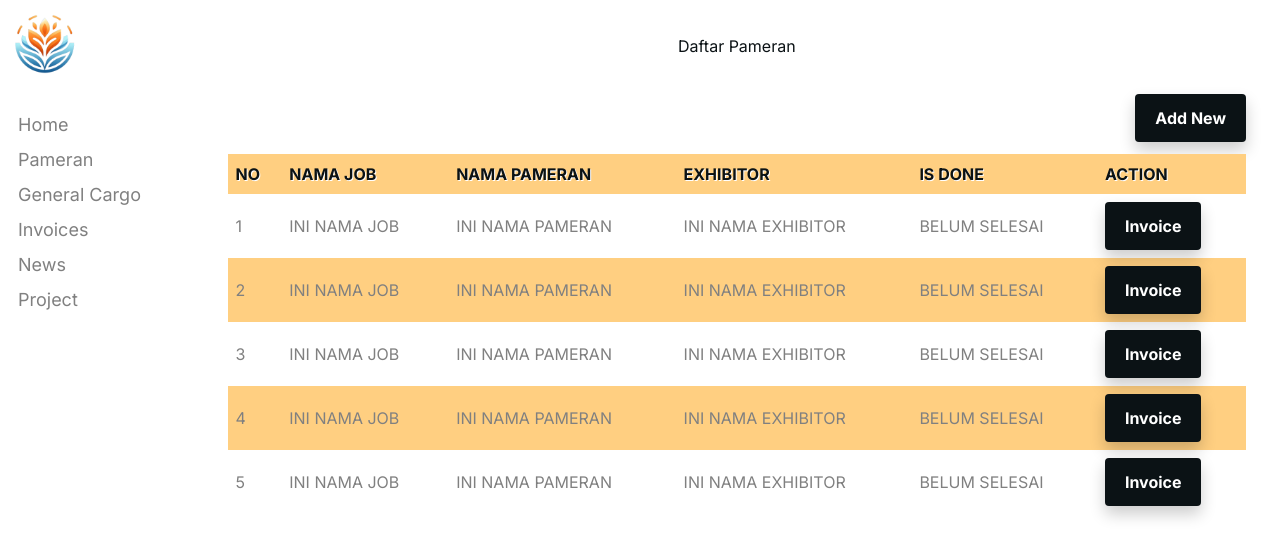
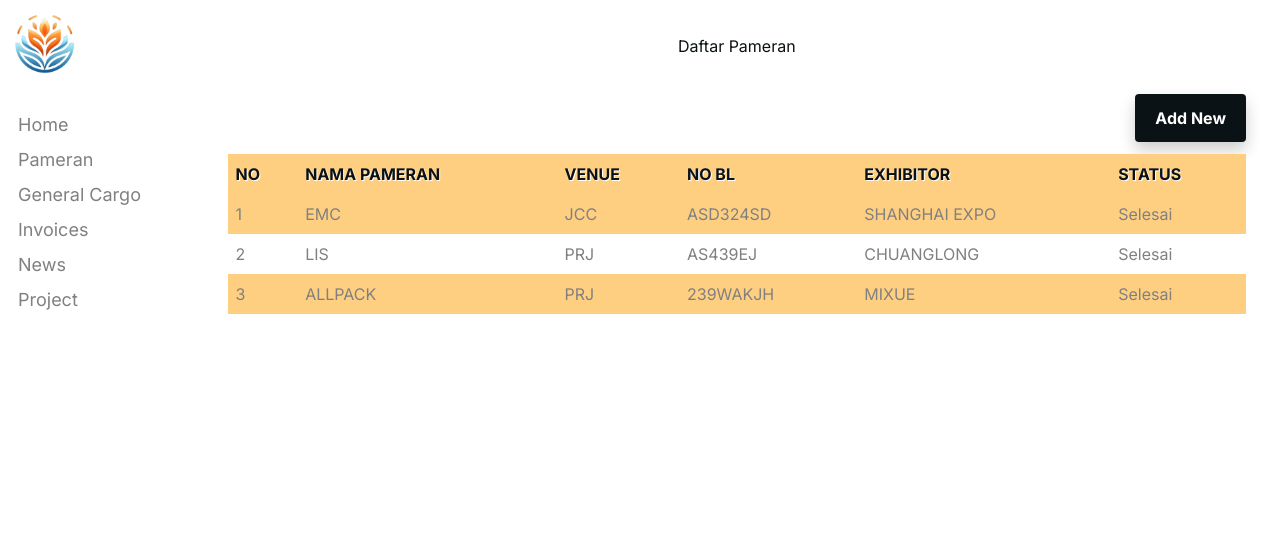
Before and after one commit to alamasy/anatuea, a Next.js app: page /pameran in a window 1280 px wide. Shown: the top 558 px of the page. Built offline with nearby package versions, Linux system fonts and the light colour scheme.

Commit message:
Adding mock data pameran

```diff
--- a/app/components/Table.js
+++ b/app/components/Table.js
@@ -2,68 +2,73 @@ import { capitalize } from "../lib/utils";
 import Button from "./Button";
 import "./table.css";
 
-const dataPameran = [
-    {
-        id: "1",
-        namaJob: "ini nama job",
-        namaPameran: "ini nama pameran",
-        exhibitor: "ini nama exhibitor",
-        isDone: false,
-    },
-    {
-        id: "2",
-        namaJob: "ini nama job",
-        namaPameran: "ini nama pameran",
-        exhibitor: "ini nama exhibitor",
-        isDone: false,
-    },
-    {
-        id: "3",
-        namaJob: "ini nama job",
-        namaPameran: "ini nama pameran",
-        exhibitor: "ini nama exhibitor",
-        isDone: false,
-    },
-    {
-        id: "4",
-        namaJob: "ini nama job",
-        namaPameran: "ini nama pameran",
-        exhibitor: "ini nama exhibitor",
-        isDone: false,
-    },
-    {
-        id: "5",
-        namaJob: "ini nama job",
-        namaPameran: "ini nama pameran",
-        exhibitor: "ini nama exhibitor",
-        isDone: false,
-    },
-];
+// const dataPameran = [
+//     {
+//         id: "1",
+//         namaJob: "ini nama job",
+//         namaPameran: "ini nama pameran",
+//         exhibitor: "ini nama exhibitor",
+//         isDone: false,
+//     },
+//     {
+//         id: "2",
+//         namaJob: "ini nama job",
+//         namaPameran: "ini nama pameran",
+//         exhibitor: "ini nama exhibitor",
+//         isDone: false,
+//     },
+//     {
+//         id: "3",
+//         namaJob: "ini nama job",
+//         namaPameran: "ini nama pameran",
+//         exhibitor: "ini nama exhibitor",
+//         isDone: false,
+//     },
+//     {
+//         id: "4",
+//         namaJob: "ini nama job",
+//         namaPameran: "ini nama pameran",
+//         exhibitor: "ini nama exhibitor",
+//         isDone: false,
+//     },
+//     {
+//         id: "5",
+//         namaJob: "ini nama job",
+//         namaPameran: "ini nama pameran",
+//         exhibitor: "ini nama exhibitor",
+//         isDone: false,
+//     },
+// ];
 
-export default function Table () {
+export default function Table({ pameran }) {
 	return (
 		<table>
+			<thead>
 				<tr>
 					<th>No</th>
-                <th>Nama Job</th>
 					<th>Nama Pameran</th>
+					<th>Venue</th>
+					<th>No BL</th>
 					<th>Exhibitor</th>
-                <th>Is Done</th>
-                <th>Action</th>
+					<th>Status</th>
 				</tr>
-            {
-                dataPameran.map((el, id) => (
+			</thead>
+			<tbody>
+				{pameran.map((el, id) => (
 					<tr key={id}>
-                        <td>{el.id}</td>
-                        <td>{capitalize(el.namaJob)}</td>
-                        <td>{capitalize(el.namaPameran)}</td>
-                        <td>{capitalize(el.exhibitor)}</td>
-                        <td>{capitalize(el.isDone ? "selesai" : "belum selesai")}</td>
-                        <td><Button>Invoice</Button></td>
+						<td>{id + 1}</td>
+						<td>{el.ref}</td>
+						<td>{el.venue}</td>
+						<td>{el.noBL}</td>
+						<td>{el.exhibitor}</td>
+						<td>
+							{el.status
+								? "Belum selesai"
+								: "Selesai"}
+						</td>
 					</tr>
-                ))
-            }
-
+				))}
+			</tbody>
 		</table>
 	);
 }
--- /dev/null
+++ b/app/lib/data.js
@@ -0,0 +1,26 @@
+export const pameran = [
+	{
+		id: 1,
+		ref: "EMC",
+		venue: "JCC",
+		noBL: "ASD324SD",
+		exhibitor: "SHANGHAI EXPO",
+		status: false,
+	},
+	{
+		id: 2,
+		ref: "LIS",
+		venue: "PRJ",
+		noBL: "AS439EJ",
+		exhibitor: "CHUANGLONG",
+		status: false,
+	},
+	{
+		id: 3,
+		ref: "ALLPACK",
+		venue: "PRJ",
+		noBL: "239WAKJH",
+		exhibitor: "MIXUE",
+		status: false,
+	},
+];
--- a/app/pameran/page.js
+++ b/app/pameran/page.js
@@ -1,15 +1,15 @@
-import Button from '../components/Button'
-import Table from '../components/Table'
-import Title from '../components/Title'
-import { btn } from "./pameran.module.css"
+import Button from "../components/Button";
+import Table from "../components/Table";
+import Title from "../components/Title";
+import { pameran } from "../lib/data";
+import { btn } from "./pameran.module.css";
 
-export default function Pameran () {
-    return (
-        <>
-            <Title>Daftar Pameran</Title>
-            <Button className={btn}>Add New</Button>
-            <Table />
-
-        </>
-    )
+export default function Pameran() {
+	return (
+		<>
+			<Title>Daftar Pameran</Title>
+			<Button className={btn}>Add New</Button>
+			<Table pameran={pameran} />
+		</>
+	);
 }
```
Lines whose indentation alone changed are shown as unchanged.
